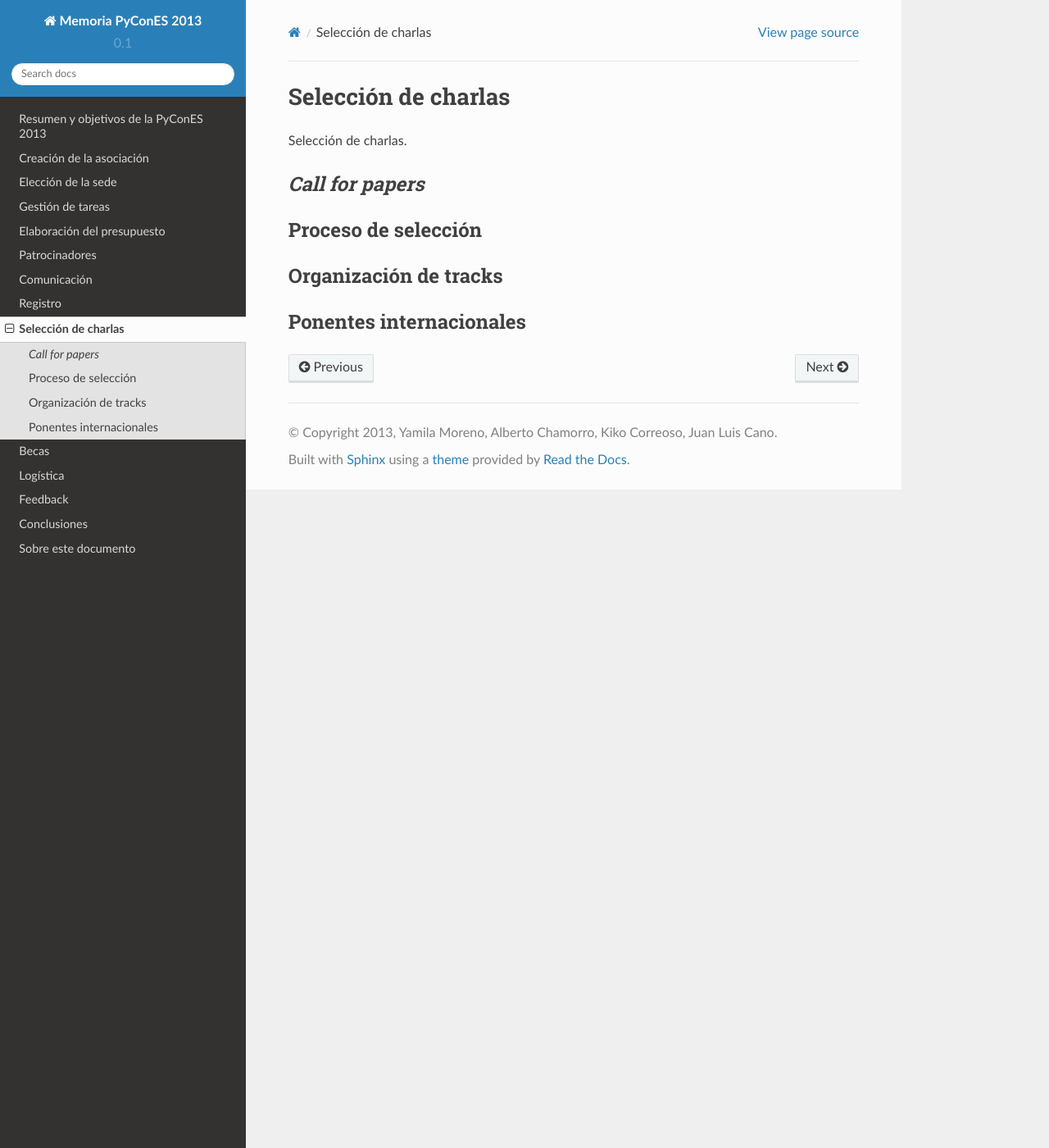
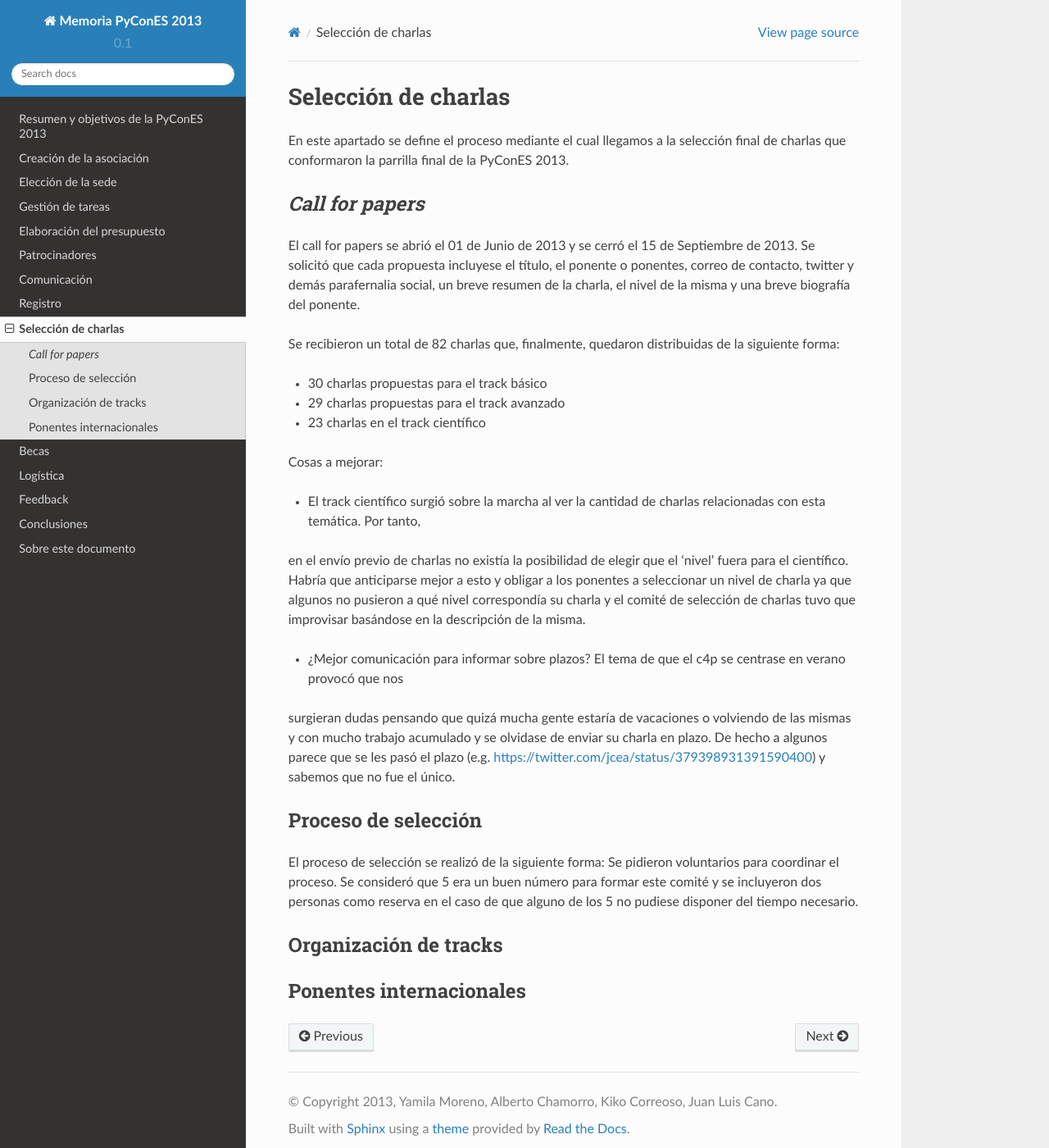
Before and after one commit to python-spain/postmortem-pycones2013, a Sphinx documentation site: the page built from source/charlas.rst, in a window 1280 px wide and 1400 px high. Shown: the whole window at 82% size. Built offline with Sphinx 7.4.7 and the Read the Docs theme 2.0.0, drawn with Linux system fonts in a browser that asks for light colours.

Commit message:
Inicio de descripción del proceso de selección de charlas

```diff
--- a/source/charlas.rst
+++ b/source/charlas.rst
@@ -1,13 +1,44 @@
 Selección de charlas
 ====================
 
-Selección de charlas.
+En este apartado se define el proceso mediante el cual llegamos a la selección final de charlas
+que conformaron la parrilla final de la PyConES 2013.
 
 *Call for papers*
 -----------------
 
+El call for papers se abrió el 01 de Junio de 2013 y se cerró el 15 de Septiembre de 2013. Se solicitó que cada propuesta
+incluyese el título, el ponente o ponentes, correo de contacto, twitter y demás parafernalia social, un breve resumen
+de la charla, el nivel de la misma y una breve biografía del ponente.
+
+Se recibieron un total de 82 charlas que, finalmente, quedaron  distribuidas de la siguiente forma:
+
+* 30 charlas propuestas para el track básico
+
+* 29 charlas propuestas para el track avanzado
+
+* 23 charlas en el track científico
+
+Cosas a mejorar:
+
+* El track científico surgió sobre la marcha al ver la cantidad de charlas relacionadas con esta temática. Por tanto,
+en el envío previo de charlas no existía la posibilidad de elegir que el 'nivel' fuera para el científico. Habría que
+anticiparse mejor a esto y obligar a los ponentes a seleccionar un nivel de charla ya que algunos no pusieron a qué
+nivel correspondía su charla y el comité de selección de charlas tuvo que improvisar basándose en la descripción de
+la misma.
+
+* ¿Mejor comunicación para informar sobre plazos? El tema de que el c4p se centrase en verano provocó que nos
+surgieran dudas pensando que quizá mucha gente estaría de vacaciones o volviendo de las mismas y con mucho
+trabajo acumulado y se olvidase de enviar su charla en plazo. De hecho a algunos parece que se les pasó el
+plazo (e.g. https://twitter.com/jcea/status/379398931391590400) y sabemos que no fue el único.
+
+
 Proceso de selección
 --------------------
+
+El proceso de selección se realizó de la siguiente forma: Se pidieron voluntarios para coordinar el proceso. Se
+consideró que 5 era un buen número para formar este comité y se incluyeron dos personas como reserva en el caso de
+que alguno de los 5 no pudiese disponer del tiempo necesario.
 
 Organización de tracks
 ----------------------
```
